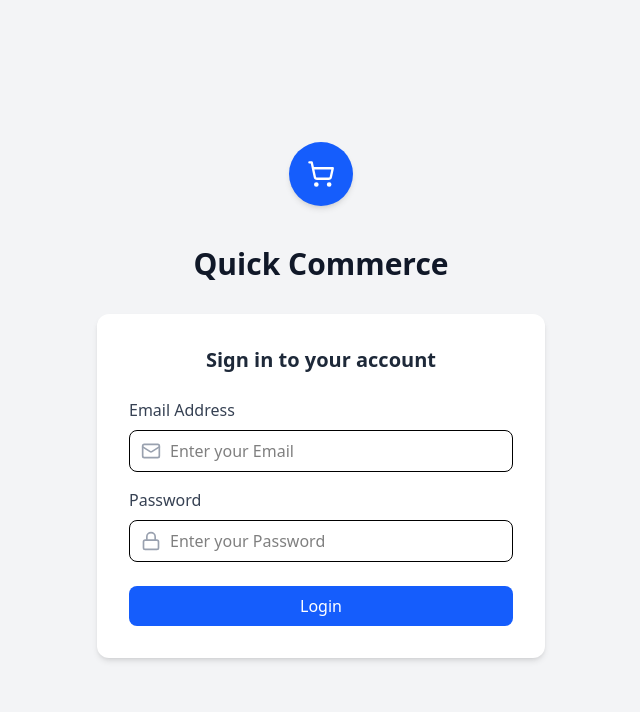
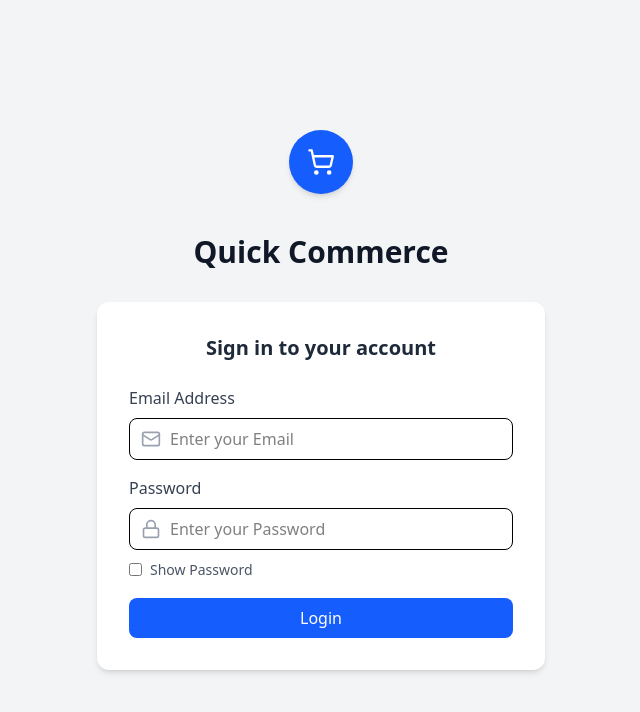
Before and after one commit to vishalsharma059/Quick-Commerce, a React (Vite) app in the folder client/: page /login in a window 1280 px wide. Shown: the top 712 px of the page, without its empty margins (319-959 px from the left). Built offline with nearby package versions, Linux system fonts and the light colour scheme.

Commit message:
show password fix

```diff
--- a/client/src/pages/Login.jsx
+++ b/client/src/pages/Login.jsx
@@ -9,6 +9,7 @@ const Login = () => {
 
   const [form, setForm] = useState({ email: "", password: "" });
   const [error, setError] = useState("");
+  const [showPassword, setShowPassword] = useState(false); // 👈 New state
 
   const handleChange = (e) => {
     setForm({ ...form, [e.target.name]: e.target.value });
@@ -28,12 +29,10 @@ const Login = () => {
   return (
     <div className="min-h-screen flex flex-col items-center justify-center bg-gray-100 space-y-8">
       <div className="flex flex-col items-center space-y-4">
-        <div className="w-16 h-16 bg-blue-600 rounded-full flex items-center justify-center shadow-md ">
+        <div className="w-16 h-16 bg-blue-600 rounded-full flex items-center justify-center shadow-md">
           <ShoppingCart className="text-white w-7 h-7" />
         </div>
-        <h1 className="mt-6 text-3xl font-bold text-gray-900">
-          Quick Commerce
-        </h1>
+        <h1 className="mt-6 text-3xl font-bold text-gray-900">Quick Commerce</h1>
       </div>
 
       {/* Login Box */}
@@ -45,11 +44,9 @@ const Login = () => {
         {error && <p className="text-red-600 text-sm mb-4">{error}</p>}
 
         <form onSubmit={handleSubmit} className="space-y-4">
-          <div className="mb-4">
-            <label
-              className="block text-gray-700 font-medium mb-2"
-              htmlFor="email"
-            >
+          {/* Email Input */}
+          <div>
+            <label className="block text-gray-700 font-medium mb-2" htmlFor="email">
               Email Address
             </label>
             <div className="relative">
@@ -68,11 +65,9 @@ const Login = () => {
             </div>
           </div>
 
-          <div className="mb-6">
-            <label
-              className="block text-gray-700 font-medium mb-2"
-              htmlFor="password"
-            >
+          {/* Password Input */}
+          <div>
+            <label className="block text-gray-700 font-medium mb-2" htmlFor="password">
               Password
             </label>
             <div className="relative">
@@ -81,7 +76,7 @@ const Login = () => {
               </div>
               <input
                 name="password"
-                type="password"
+                type={showPassword ? "text" : "password"} // 👈 Toggle here
                 required
                 value={form.password}
                 onChange={handleChange}
@@ -89,8 +84,20 @@ const Login = () => {
                 className="w-full px-4 pl-10 py-2 border rounded-lg focus:outline-none focus:ring-2 focus:ring-blue-500"
               />
             </div>
+            <div className="mt-2">
+              <label className="inline-flex items-center text-sm text-gray-600">
+                <input
+                  type="checkbox"
+                  checked={showPassword}
+                  onChange={() => setShowPassword((prev) => !prev)}
+                  className="mr-2"
+                />
+                Show Password
+              </label>
+            </div>
           </div>
 
+          {/* Submit Button */}
           <button
             type="submit"
             className="cursor-pointer w-full bg-blue-600 text-white py-2 rounded-lg hover:bg-blue-700 transition-colors duration-300"
```
